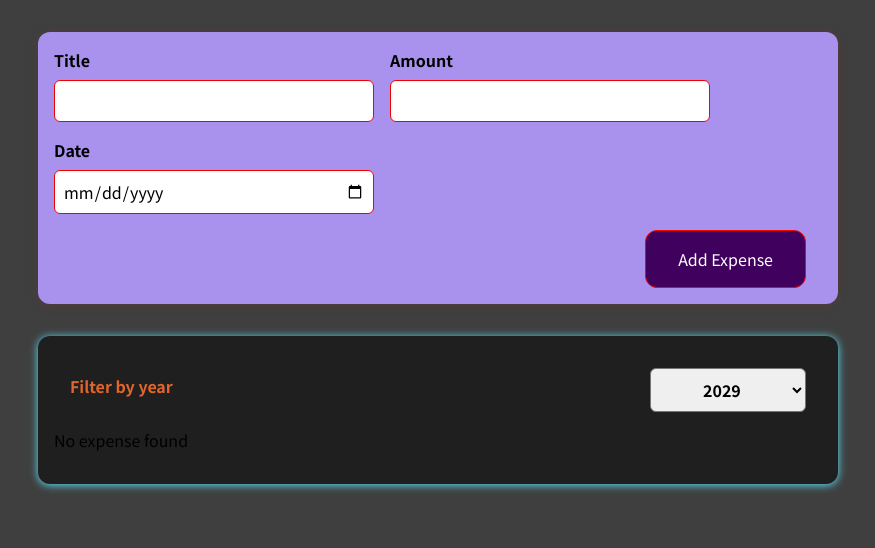
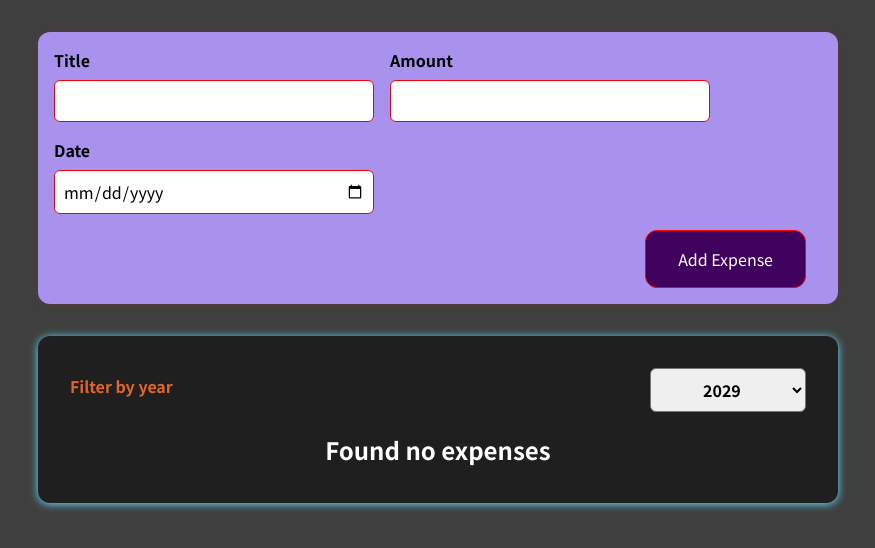
Before and after one commit to Rbravolibtech/3-React-start-project, a React (Create React App) app: page / in a window 1280 px wide. Shown: the top 548 px of the page, without its empty margins (202-1077 px from the left). Built offline with nearby package versions, Linux system fonts and the light colour scheme.

Commit message:
90 conditional return react

```diff
--- a/src/components/Expenses/ExpenseItem.js
+++ b/src/components/Expenses/ExpenseItem.js
@@ -6,6 +6,7 @@
 
 const ExpenseItem = (props) => {
 	return (
+		<li>
 			<Card className="expense-item">
 				<ExpenseDate date={props.date} />
 				<div className="expense-item__description">
@@ -13,6 +14,7 @@
 					<div className="expense-item__price">${props.amount}</div>
 				</div>
 			</Card>
+		</li>
 	);
 };
 
--- a/src/components/Expenses/Expenses.js
+++ b/src/components/Expenses/Expenses.js
@@ -1,7 +1,8 @@
 import React, { useState } from "react";
-import ExpenseItem from "./ExpenseItem";
+
 import Card from "../UI/Card";
 import ExpensesFilter from "./ExpensesFilter";
+import ExpensesList from "./ExpensesList";
 import "./Expenses.css";
 
 const Expenses = (props) => {
@@ -15,19 +16,6 @@
 		return expense.date.getFullYear().toString() === filteredYear;
 	});
 
-	let expensesContent = <p>No expense found</p>;
-
-	if (filteredExpenses.length > 0) {
-		expensesContent = filteredExpenses.map((expense) => (
-			<ExpenseItem
-				key={expense.id}
-				title={expense.title}
-				amount={expense.amount}
-				date={expense.date}
-			/>
-		));
-	}
-
 	return (
 		<div>
 			<Card className="expenses">
@@ -35,7 +23,7 @@
 					selected={filteredYear}
 					onChangeFilter={filterChangeHandler}
 				/>
-				{expensesContent}
+				<ExpensesList items={filteredExpenses} />
 			</Card>
 		</div>
 	);
--- /dev/null
+++ b/src/components/Expenses/ExpensesList.css
@@ -0,0 +1,9 @@
+.expenses-list {
+    list-style: none;
+    padding: 0;
+  }
+
+  .expenses-list__fallback {
+    color: white;
+    text-align: center;
+  }
--- /dev/null
+++ b/src/components/Expenses/ExpensesList.js
@@ -0,0 +1,25 @@
+import React from "react";
+
+import ExpenseItem from "./ExpenseItem";
+import "./ExpensesList.css";
+
+const ExpensesList = (props) => {
+	if (props.items.length === 0) {
+		return <h2 className="expenses-list__fallback">Found no expenses</h2>;
+	}
+
+	return (
+		<ul className="expenses-list">
+			{props.items.map((expense) => (
+				<ExpenseItem
+					key={expense.id}
+					title={expense.title}
+					amount={expense.amount}
+					date={expense.date}
+				/>
+			))}
+		</ul>
+	);
+};
+
+export default ExpensesList;
```
Lines whose indentation alone changed are shown as unchanged.
